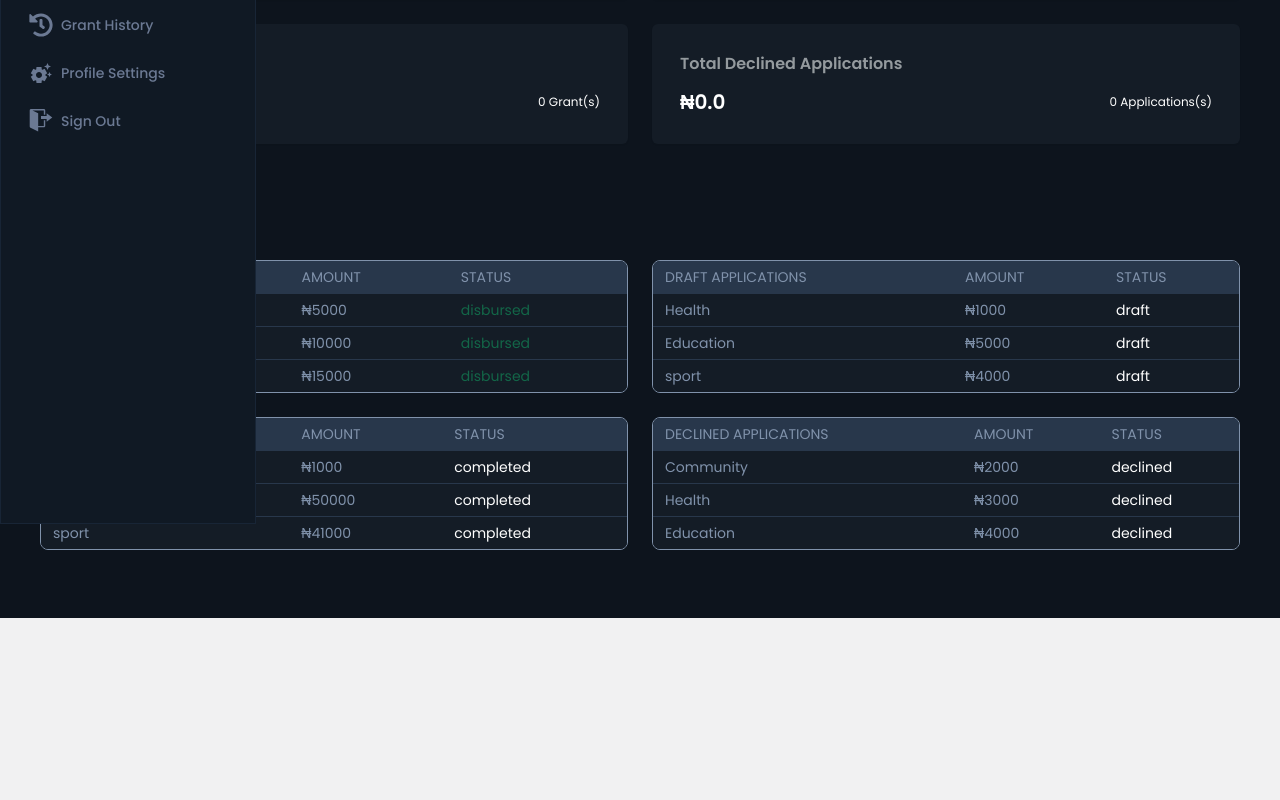
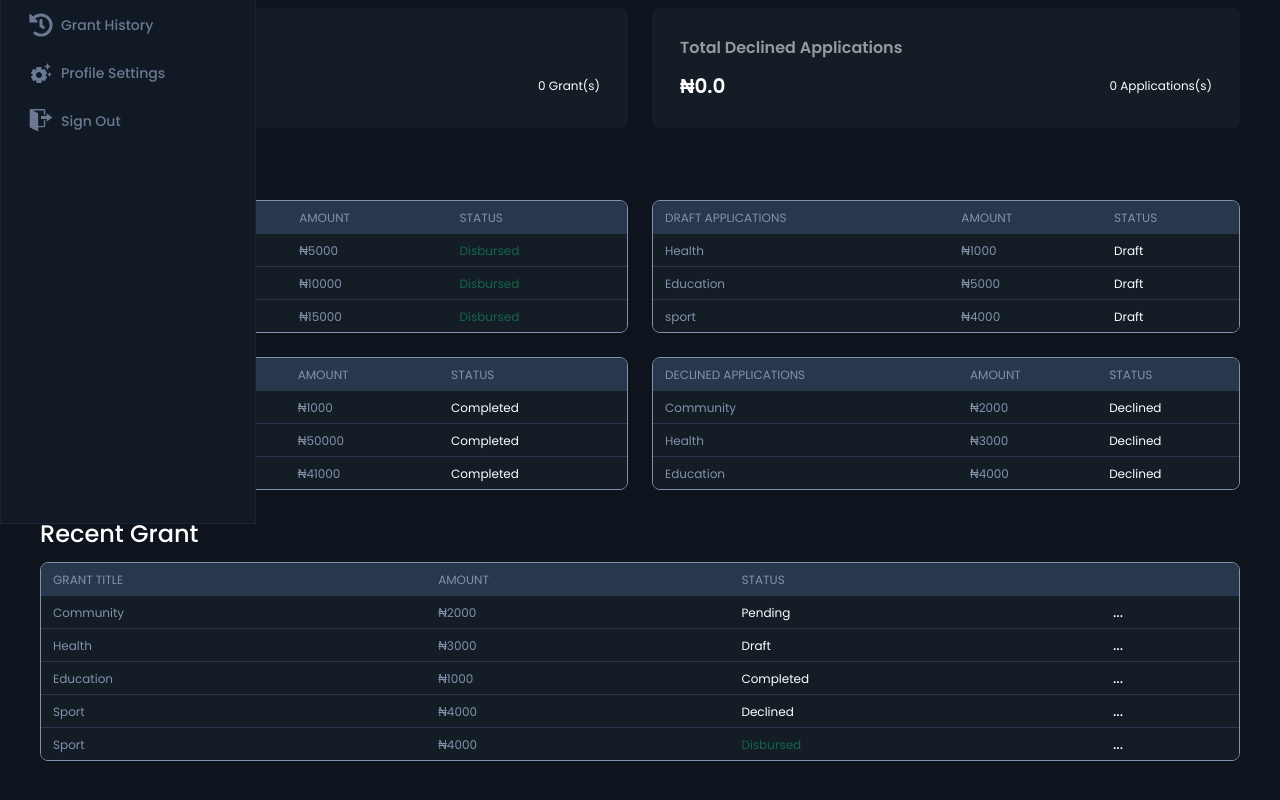
Before and after one commit to Abideen-program/betnaija, a React (Vite) app: page /dashboard in a window 1280 px wide. Shown: the part 276-1076 px from the top of the page. Before the commit the page ends 894 px from the top, so only its background shows below. Built offline with nearby package versions, Linux system fonts and the light colour scheme.

Commit message:
added the recent grant

```diff
--- a/src/components/Dashboard/Main.tsx
+++ b/src/components/Dashboard/Main.tsx
@@ -5,14 +5,15 @@ import {
   draftGrant,
   closedGrant,
   declinedGrant,
+  recentGrant
 } from "../../utils/Grant";
 
 const Main = () => {
   return (
     <div className="bg-[#0D141D] text-white p-5 md:p-10 h-max">
-      <h1 className="text-2xl font-medium mt-14">Dashboard</h1>
+      <h1 className="md:text-2xl font-medium mt-14">Dashboard</h1>
 
-      <div className="my-7 grid md:grid-cols-2 gap-6">
+      <div className="mt-3 grid md:grid-cols-2 gap-6">
         <DataCard
           title={"Total Grants Received"}
           amount={"0.0"}
@@ -35,12 +36,21 @@ const Main = () => {
         />
       </div>
 
-      <h1 className="text-2xl font-medium mt-14">Grant Status</h1>
-      <div className="my-7 grid md:grid-cols-2 gap-6">
-        <Table data={activeGrant} heading={`ACTIVE GRANTS`} />
-        <Table data={draftGrant} heading={`DRAFT APPLICATIONS`} />
-        <Table data={closedGrant} heading={`CLOSED GRANTS`} />
-        <Table data={declinedGrant} heading={`DECLINED APPLICATIONS`}/>
+      <div>
+        <h1 className="md:text-2xl font-medium mt-7">Grant Status</h1>
+        <div className="mt-3 grid md:grid-cols-2 gap-6">
+          <Table data={activeGrant} heading={`ACTIVE GRANTS`} />
+          <Table data={draftGrant} heading={`DRAFT APPLICATIONS`} />
+          <Table data={closedGrant} heading={`CLOSED GRANTS`} />
+          <Table data={declinedGrant} heading={`DECLINED APPLICATIONS`} />
+        </div>
+      </div>
+
+      <div>
+        <h1 className="md:text-2xl font-medium mt-7">Recent Grant</h1>
+        <div className="mt-3">
+          <Table data={recentGrant} heading={`GRANT TITLE`} />
+        </div>
       </div>
     </div>
   );
--- a/src/components/Dashboard/Table.tsx
+++ b/src/components/Dashboard/Table.tsx
@@ -4,27 +4,35 @@ import { grantStatusColor } from "../../utils/getStatusColor";
 const Table = ({ data, heading }: DashbordGrantTables) => {
   return (
     <>
-      <div className="border border-[#8092AB] rounded-lg overflow-hidden h-fit">
-        <table className="min-w-full table-auto">
+      <div className="border border-[#8092AB] rounded-lg overflow-x-auto h-fit">
+        <table className="min-w-full">
           <thead className="bg-[#28374B]">
             <tr>
               <th className="py-1 px-3 text-left">
-                <span className="text-sm font-normal text-[#8092AB]">
+                <span className="text-xs font-normal text-[#8092AB]">
                   {heading}
                 </span>
               </th>
 
               <th className="py-1 px-3 text-left">
-                <span className="text-sm font-normal text-[#8092AB]">
+                <span className="text-xs font-normal text-[#8092AB]">
                   AMOUNT
                 </span>
               </th>
 
               <th className="py-1 px-3 text-left">
-                <span className="text-sm font-normal text-[#8092AB]">
+                <span className="text-xs font-normal text-[#8092AB]">
                   STATUS
                 </span>
               </th>
+
+              {heading === "GRANT TITLE" && (
+                <th className="py-1 px-3 text-left">
+                  <span className="text-xs font-normal text-[#8092AB]">
+                    &nbsp;
+                  </span>
+                </th>
+              )}
             </tr>
           </thead>
           <tbody className="bg-[#141C26] ">
@@ -32,26 +40,34 @@ const Table = ({ data, heading }: DashbordGrantTables) => {
               return (
                 <tr key={item.id} className="border-t border-[#28374B]">
                   <td className="py-1 px-3">
-                    <span className="text-sm font-normal text-[#8092AB]">
+                    <span className="text-xs font-normal text-[#8092AB]">
                       {item.title}
                     </span>
                   </td>
 
                   <td className="py-1 px-3">
-                    <span className="text-sm font-normal text-[#8092AB]">
+                    <span className="text-xs font-normal text-[#8092AB]">
                       ₦{item.amount}
                     </span>
                   </td>
 
                   <td className="py-1 px-3">
                     <span
-                      className={`text-sm font-normal text-[${grantStatusColor(
+                      className={`capitalize text-xs font-normal text-[${grantStatusColor(
                         item.status
                       )}]`}
                     >
-                      {item.status}
+                      {item.status === "submitted" ? "pending" : item.status}
                     </span>
                   </td>
+
+                  {heading === "GRANT TITLE" && (
+                    <td className="py-1 px-3">
+                      <span className={`capitalize font-normal cursor-pointer`}>
+                        ...
+                      </span>
+                    </td>
+                  )}
                 </tr>
               );
             })}
--- a/src/utils/Grant.ts
+++ b/src/utils/Grant.ts
@@ -89,3 +89,39 @@ export const declinedGrant = [
     status: "declined",
   },
 ];
+
+export const recentGrant = [
+  {
+    id: 1,
+    title: "Community",
+    amount: 2000,
+    status: "submitted",
+  },
+
+  {
+    id: 2,
+    title: "Health",
+    amount: 3000,
+    status: "draft",
+  },
+
+  {
+    id: 3,
+    title: "Education",
+    amount: 1000,
+    status: "completed",
+  },
+
+  {
+    id: 4,
+    title: "Sport",
+    amount: 4000,
+    status: "declined",
+  },
+  {
+    id: 5,
+    title: "Sport",
+    amount: 4000,
+    status: "disbursed",
+  },
+];
--- a/src/utils/getStatusColor.ts
+++ b/src/utils/getStatusColor.ts
@@ -1,5 +1,7 @@
 export const grantStatusColor = (status: string) => {
   switch (status.toLowerCase()) {
+    case "submitted":
+      return "#F49A21";
     case "draft":
       return "#0FC2DE";
     case "submitted":
```
